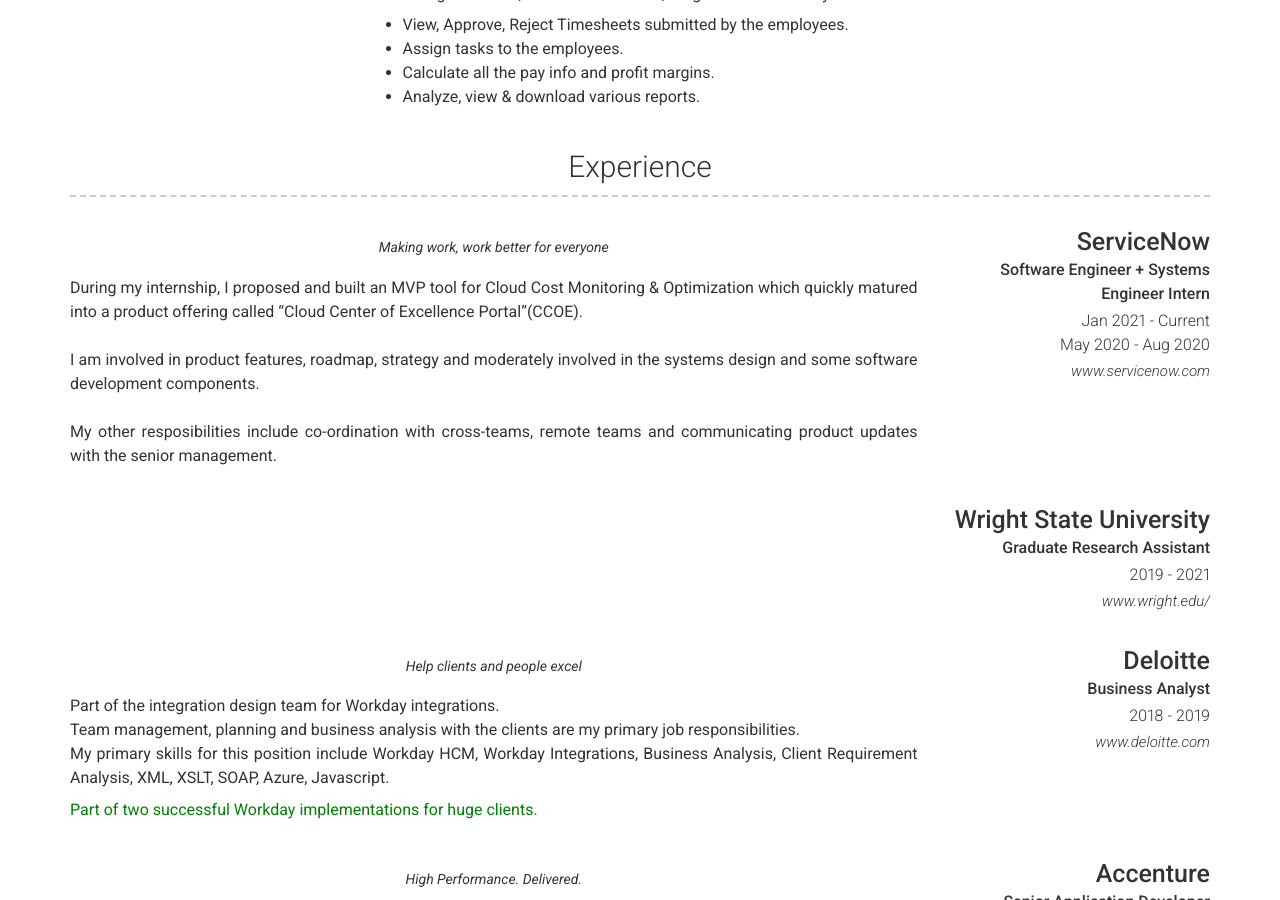
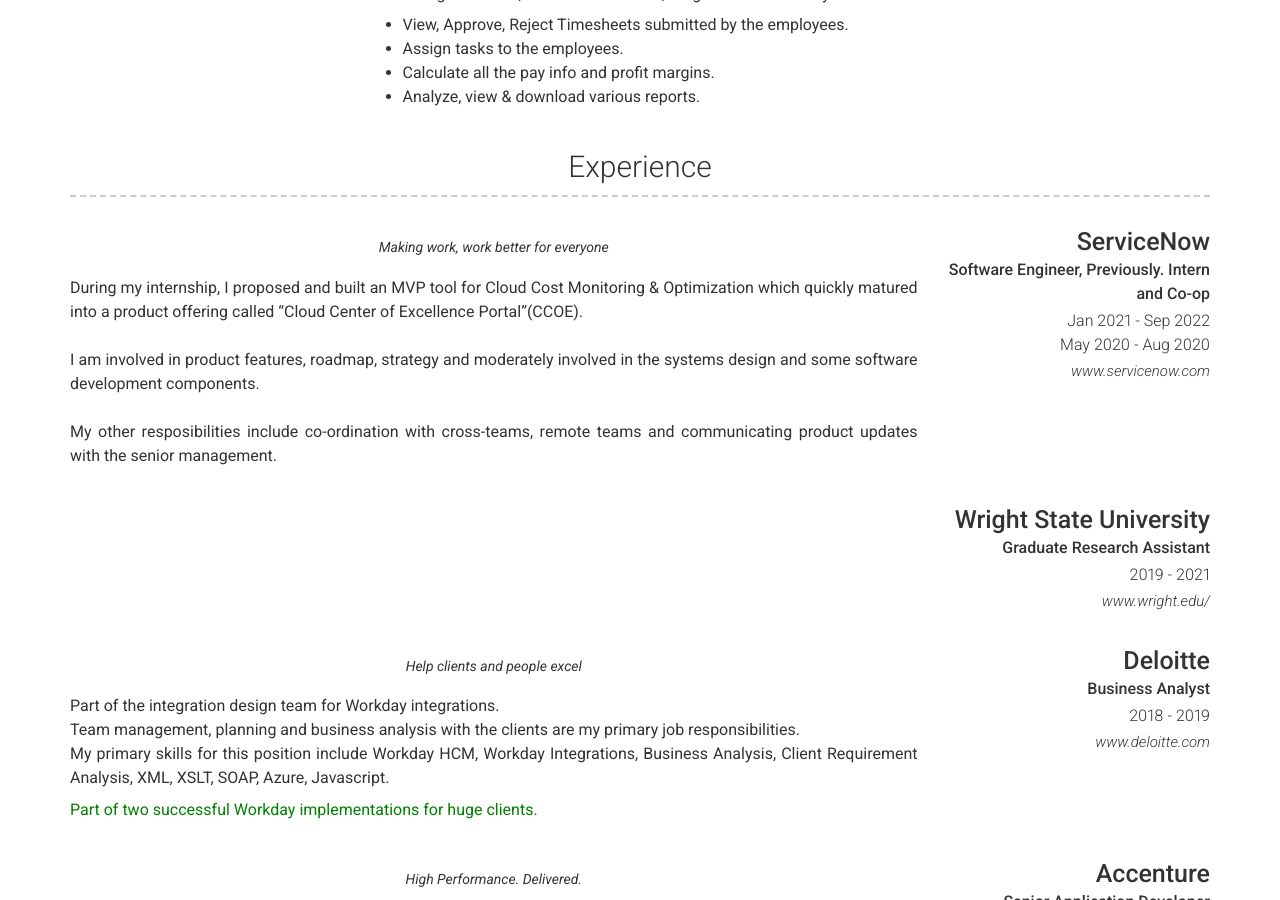
Before and after one commit to medhachaitanya/medhachaitanya.github.io, a Jekyll site: the page built from index.md, in a window 1280 px wide and 900 px high, scrolled down 989 px. Built offline with Jekyll 4.4.1, drawn with Linux system fonts in a browser that asks for light colours; nearby versions of some CDN libraries.

Commit message:
Update _config.yml

```diff
--- a/_config.yml
+++ b/_config.yml
@@ -120,8 +120,8 @@
     content:
       - layout: right
         title: ServiceNow
-        sub_title: Software Engineer + Systems Engineer Intern
-        caption: Jan 2021 - Current <br/> May 2020 - Aug 2020
+        sub_title: Software Engineer, Previously. Intern and Co-op
+        caption: Jan 2021 - Sep 2022 <br/> May 2020 - Aug 2020
         link: www.servicenow.com
         quote: >
           Making work, work better for everyone
```
